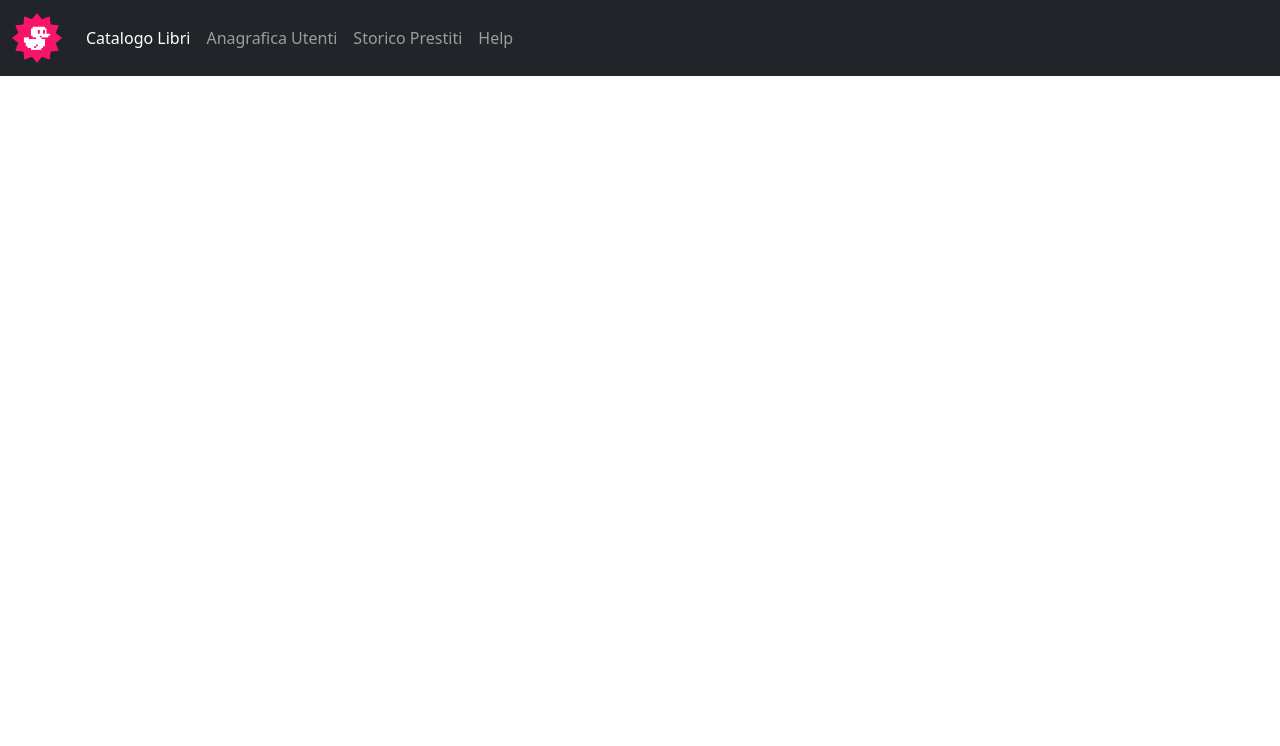
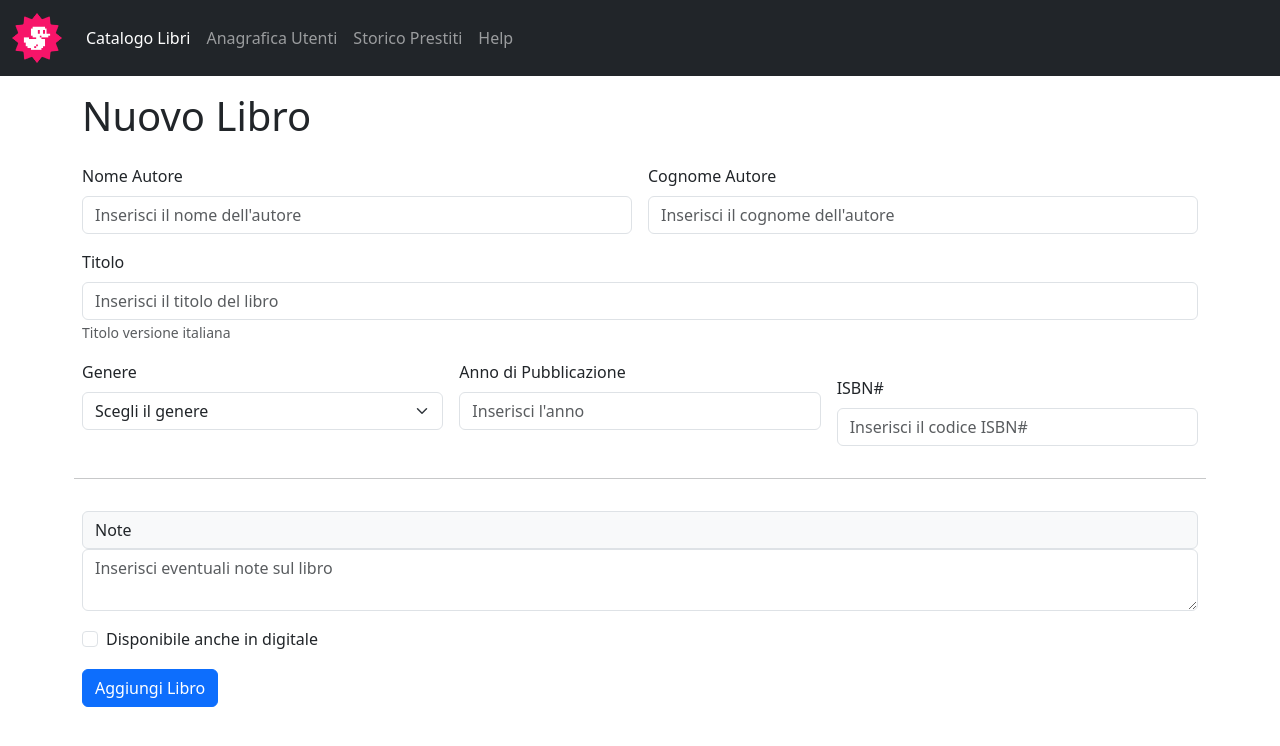
Before and after one commit to danieleBattistelli/html-css-bootstrap-dashboard, a plain HTML site: page new-book.html in a window 1280 px wide. Drawn offline with nearby package versions, Linux system fonts and the light colour scheme.

Commit message:
feat: form page nuovo libro

```diff
--- a/new-book.html
+++ b/new-book.html
@@ -45,7 +45,65 @@
     </header>
     <main>
         <div class="container">
+            <h1 class="py-3">Nuovo Libro</h1>
+            <form class="row g-3">
+                <div class="col-6">
+                    <label for="nome-autore" class="form-label">Nome Autore</label>
+                    <input type="text" class="form-control" id="nome-autore"
+                        placeholder="Inserisci il nome dell'autore">
+                </div>
+                <div class="col-6">
+                    <label for="cognome-autore" class="form-label">Cognome Autore</label>
+                    <input type="text" class="form-control" id="cognome-autore"
+                        placeholder="Inserisci il cognome dell'autore">
+                </div>
+                <div class="col-12">
+                    <label for="title" class="form-label">Titolo</label>
+                    <input type="text" class="form-control" id="title" placeholder="Inserisci il titolo del libro">
+                    <span id="passwordHelpInline" class="form-text">
+                     Titolo versione italiana
+                </div>
+                <div class="col-md-4">
+                    <label for="inputState" class="form-label">Genere</label>
+                    <select id="inputState" class="form-select">
+                        <option selected>Scegli il genere</option>
+                        <option>Fantascienza</option>
+                        <option>Fantascienza</option>
+                        <option>Fantascienza</option>
+                        <option>Fantascienza</option>
+                        <option>Fantascienza</option>
+                        <option>Fantascienza</option>
+                    </select>
+                </div>
+                <div class="col-md-4">
+                    <label for="inputCity" class="form-label">Anno di Pubblicazione</label>
+                    <input type="text" class="form-control" id="inputCity" placeholder="Inserisci l'anno">
+                </div>
 
+                <div class=" col-md-4 py-3">
+                    <label for="inputZip" class="form-label">ISBN#</label>
+                    <input type="text" class="form-control" id="inputZip" placeholder="Inserisci il codice ISBN#">
+                </div>
+
+                <hr class=>
+
+                <div class="col-12">
+                    <span class="input-group-text">Note</span>
+                    <textarea class="form-control" aria-label="With textarea" placeholder="Inserisci eventuali note sul libro"></textarea>
+                  </div>
+
+                <div class="col-12">
+                    <div class="form-check">
+                        <input class="form-check-input" type="checkbox" id="gridCheck">
+                        <label class="form-check-label" for="gridCheck">
+                            Disponibile anche in digitale
+                        </label>
+                    </div>
+                </div>
+                <div class="col-12">
+                    <button type="submit" class="btn btn-primary">Aggiungi Libro</button>
+                </div>
+            </form>
         </div>
     </main>
     <!-- Script Bootstrap -->
```
